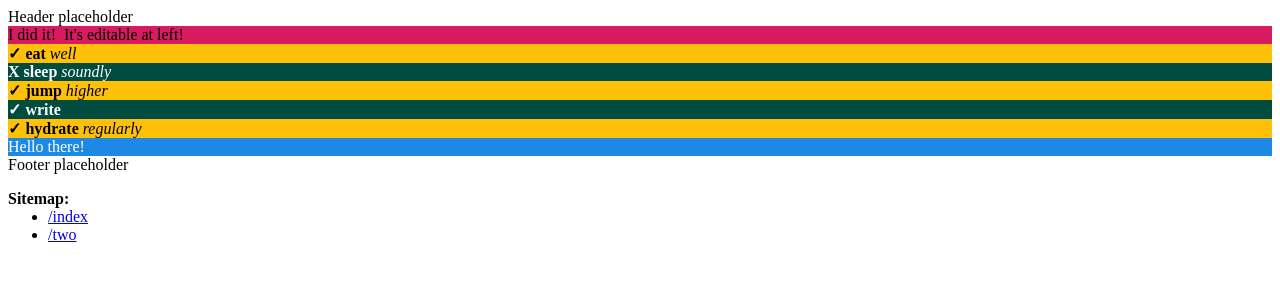
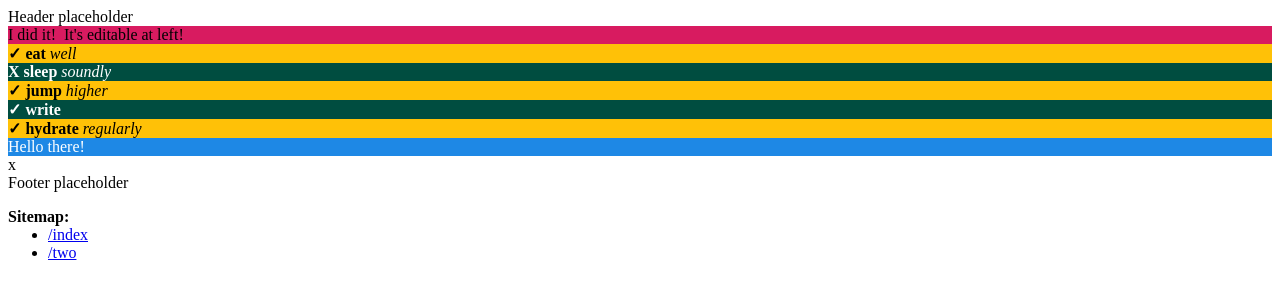
Before and after one commit to stackbit-projects/majestic-artichoke-a867b, a Jekyll site: the page built from pages/advanced/index.md, in a window 1280 px wide. Shown: the top 300 px of the page. Built offline with Jekyll 4.4.1, drawn with Linux system fonts in a browser that asks for light colours.

Commit message:
advanced_page.html: changed

```diff
--- a/_layouts/advanced_page.html
+++ b/_layouts/advanced_page.html
@@ -11,4 +11,4 @@ layout: standard_header_footer
       </section>
     {% endif %}
   {% endfor %}
-</div>
+</div>x
```
